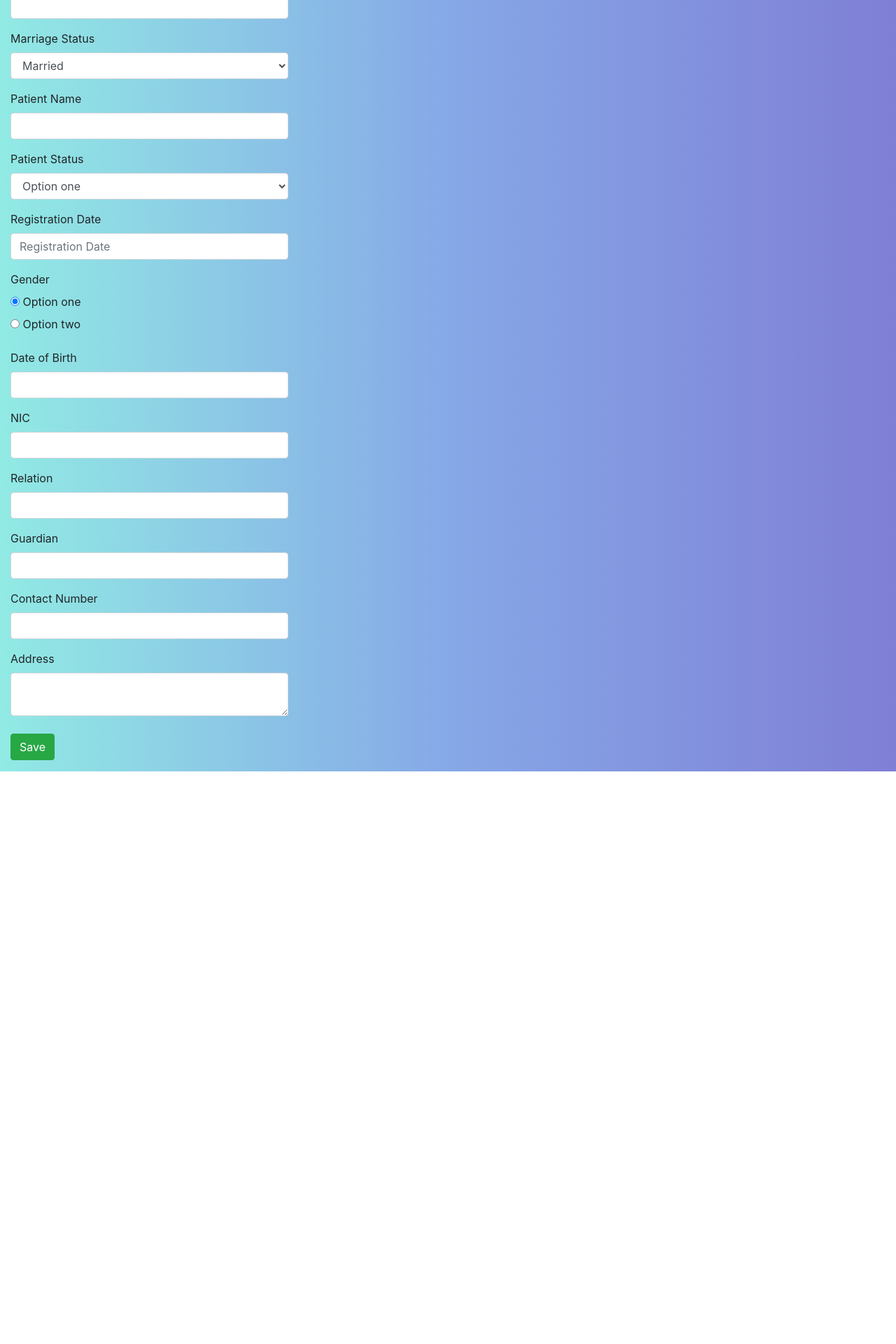
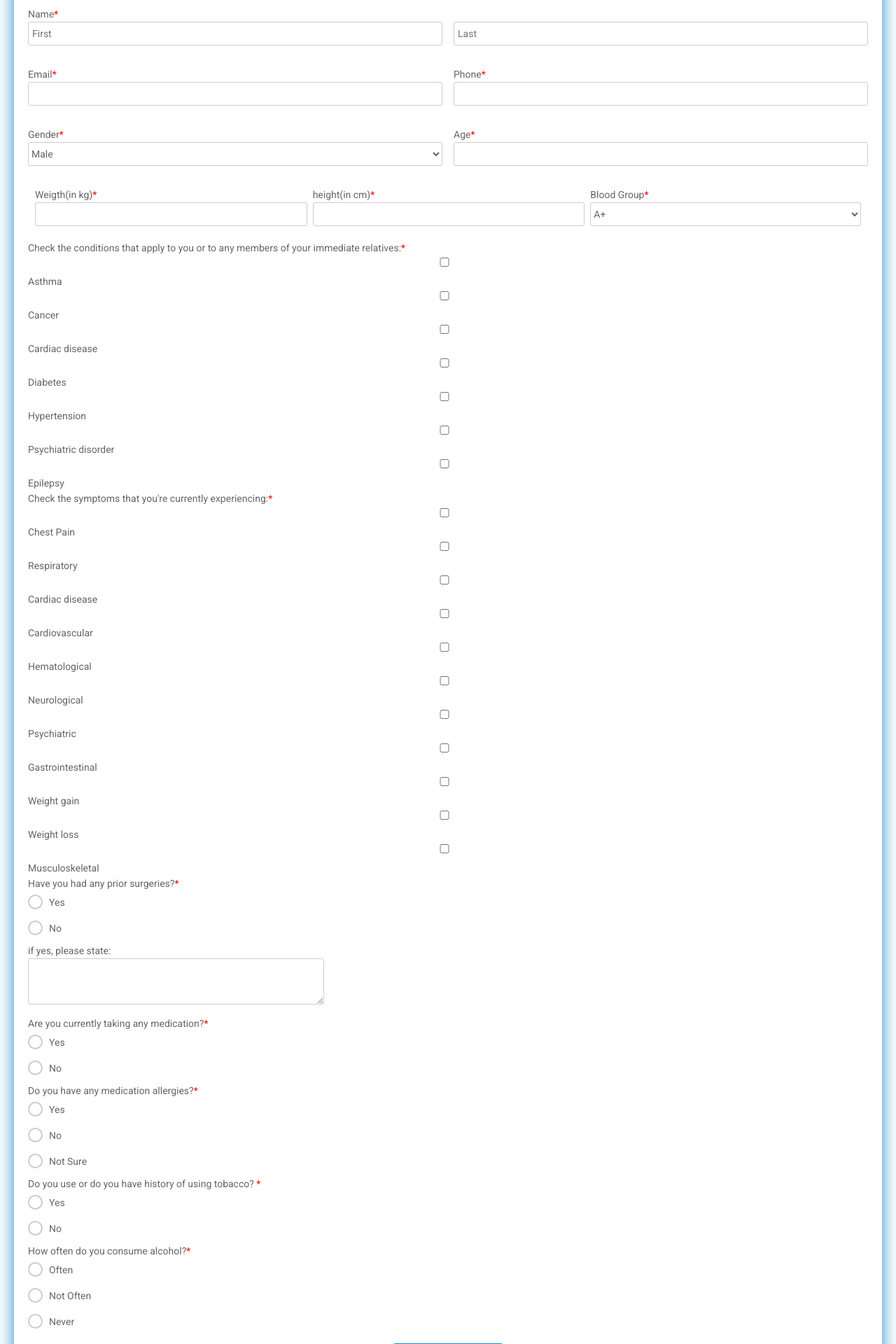
Before and after one commit to BhavyaSheth22/SIH_chatbot, a Flask app: page /medical_history in a window 1280 px wide. Shown: the part 251-2171 px from the top of the page at 70% size. Before the commit the page ends 1353 px from the top, so only its background shows below. Run offline with Flask 2, Linux system fonts and the light colour scheme; some libraries are stand-ins or nearby versions.

Commit message:
did medical form

```diff
--- a/sih_chatbot/routes.py
+++ b/sih_chatbot/routes.py
@@ -63,7 +63,7 @@ def login():
 
 @app.route("/chat")
 def chat():
-    return render_template('ChatScreen.html')
+    return render_template('chat.html')
 
 @app.route("/medical_history")
 def medical_history():
--- a/sih_chatbot/templates/medical_history.html
+++ b/sih_chatbot/templates/medical_history.html
@@ -1,189 +1,385 @@
-<!-- <link href="//netdna.bootstrapcdn.com/bootstrap/3.0.0/css/bootstrap.min.css" rel="stylesheet" id="bootstrap-css">
-<script src="//netdna.bootstrapcdn.com/bootstrap/3.0.0/js/bootstrap.min.js"></script>
-<script src="//code.jquery.com/jquery-1.11.1.min.js"></script> -->
-<!------ Include the above in your HEAD tag ---------->
+<!DOCTYPE html>
 <html>
+  <head>
+    <title>Job Application Form</title>
+    <link href="https://fonts.googleapis.com/css?family=Roboto:300,400,500,700" rel="stylesheet">
 
-<head>
-    <title>Medical History</title>
-    <!-- <link rel="stylesheet" href="https://stackpath.bootstrapcdn.com/bootstrap/3.4.1/css/bootstrap.min.css"
-    integrity="sha384-HSMxcRTRxnN+Bdg0JdbxYKrThecOKuH5zCYotlSAcp1+c8xmyTe9GYg1l9a69psu" crossorigin="anonymous"> -->
-    <link rel="stylesheet" href="https://stackpath.bootstrapcdn.com/bootstrap/4.1.3/css/bootstrap.min.css"
-        integrity="sha384-MCw98/SFnGE8fJT3GXwEOngsV7Zt27NXFoaoApmYm81iuXoPkFOJwJ8ERdknLPMO" crossorigin="anonymous">
-    <link rel="stylesheet" href="https://use.fontawesome.com/releases/v5.5.0/css/all.css"
-        integrity="sha384-B4dIYHKNBt8Bc12p+WXckhzcICo0wtJAoU8YZTY5qE0Id1GSseTk6S+L3BlXeVIU" crossorigin="anonymous">
-    <!-- <script src="https://ajax.googleapis.com/ajax/libs/jquery/3.3.1/jquery.min.js"></script> -->
-    <script src="https://ajax.googleapis.com/ajax/libs/jquery/3.4.1/jquery.min.js"></script>
-    <link rel="stylesheet" type="text/css"
-        href="https://cdnjs.cloudflare.com/ajax/libs/malihu-custom-scrollbar-plugin/3.1.5/jquery.mCustomScrollbar.min.css">
-    <script type="text/javascript"
-        src="https://cdnjs.cloudflare.com/ajax/libs/malihu-custom-scrollbar-plugin/3.1.5/jquery.mCustomScrollbar.min.js"></script>
-    <link href="../static/ChatScreen.css" rel="stylesheet">
+    <style>
+      html, body {
+      min-height: 100%;
+      }
+      .checkbox {
+      padding-left: 20px;
+      }
+      .checkbox-info input[type="checkbox"]:checked+label::before {
+        background-color: #5bc0de;
+        border-color: #5bc0de;
+      }
+
+        .checkbox-info input[type="checkbox"]:checked+label::after {
+        color: #fff;
+        }
+      body, div, form, input, select, p {
+      padding: 0;
+      margin: 0;
+      outline: none;
+      font-family: Roboto, Arial, sans-serif;
+      font-size: 14px;
+      color: #666;
+      line-height: 22px;
+      }
+      h1 {
+      position: absolute;
+      margin: 0;
+      font-size: 38px;
+      color: #fff;
+      z-index: 2;
+      }
+      p.top-info {
+      margin: 10px 0;
+      }
+      .testbox {
+      display: flex;
+      justify-content: center;
+      align-items: center;
+      height: inherit;
+      padding: 20px;
+      }
+      form {
+      width: 100%;
+      padding: 20px;
+      border-radius: 6px;
+      background: #fff;
+      box-shadow: 0 0 25px 0 #1c87c9;
+      }
+      .banner {
+      position: relative;
+      height: 210px;
+      background-image: url("/uploads/media/default/0001/02/fb57ab781c34da322c884532bfec751e843e36fc.jpeg");
+      background-size: cover;
+      display: flex;
+      justify-content: center;
+      align-items: center;
+      text-align: center;
+      }
+      .banner::after {
+      content: "";
+      background-color: rgba(0, 0, 0, 0.6);
+      position: absolute;
+      width: 100%;
+      height: 100%;
+      }
+      input, select, textarea {
+      margin-bottom: 10px;
+      border: 1px solid #ccc;
+      border-radius: 3px;
+      }
+      input {
+      width: calc(100% - 10px);
+      padding: 5px;
+      }
+      input[type="date"] {
+      padding: 4px 5px;
+      }
+      select {
+      width: 100%;
+      padding: 7px 0;
+      background: transparent;
+      }
+      .item:hover p, .item:hover i, .question:hover p, .question label:hover, input:hover::placeholder {
+      color: #1c87c9;
+      }
+      .item input:hover, .item select:hover {
+      border: 1px solid transparent;
+      box-shadow: 0 0 6px 0 #1c87c9;
+      color: #1c87c9;
+      }
+      .item {
+      position: relative;
+      margin: 10px 0;
+      }
+      input[type="date"]::-webkit-inner-spin-button {
+      display: none;
+      }
+      .item i, input[type="date"]::-webkit-calendar-picker-indicator {
+      position: absolute;
+      font-size: 20px;
+      color: #a9a9a9;
+      }
+      .item i {
+      right: 2%;
+      top: 30px;
+      z-index: 1;
+      }
+      [type="date"]::-webkit-calendar-picker-indicator {
+      right: 1%;
+      z-index: 2;
+      opacity: 0;
+      cursor: pointer;
+      }
+      input[type=radio]  {
+      display: none;
+      }
+      label.radio {
+      position: relative;
+      display: inline-block;
+      margin: 5px 20px 10px 0;
+      cursor: pointer;
+      }
+      .question span {
+      margin-left: 30px;
+      }
+      span.required {
+      margin-left: 0;
+      color: red;
+      }
+      label.radio:before {
+      content: "";
+      position: absolute;
+      left: 0;
+      width: 17px;
+      height: 17px;
+      border-radius: 50%;
+      border: 2px solid #ccc;
+      }
+      input[type=radio]:checked + label:before, label.radio:hover:before {
+      border: 2px solid #1c87c9;
+      }
+      label.radio:after {
+      content: "";
+      position: absolute;
+      top: 6px;
+      left: 5px;
+      width: 8px;
+      height: 4px;
+      border: 3px solid #1c87c9;
+      border-top: none;
+      border-right: none;
+      transform: rotate(-45deg);
+      opacity: 0;
+      }
+      input[type=radio]:checked + label:after {
+      opacity: 1;
+      }
+      .btn-block {
+      margin-top: 10px;
+      text-align: center;
+      }
+      button {
+      width: auto;
+      padding: 10px;
+      border: none;
+      border-radius: 5px;
+      background: #1c87c9;
+      font-size: 16px;
+      font-weight: 700;
+      color: #fff;
+      cursor: pointer;
+      }
+      button:hover {
+      background: #1e6fa0;
+      }
+      @media (min-width: 568px) {
+      .name-item, .contact-item, .position-item {
+      display: flex;
+      flex-wrap: wrap;
+      justify-content: space-between;
+      }
+      .name-item input {
+      width: calc(50% - 20px);
+      }
+      .contact-item .item, .position-item .item {
+      width: calc(50% - 8px);
+      }
+      .Row {
+      display: table;
+      width: 100%; /*Optional*/
+      table-layout: fixed; /*Optional*/
+      border-spacing: 10px; /*Optional*/
+      }
+      .Column {
+      display: table-cell;
+      }
+      .contact-item input, .position-item input {
+      width: calc(100% - 12px);
+      }
+      .position-item select {
+      width: 100%;
+      }
+      }
+    </style>
   </head>
+  <body>
 
-<body>
-    <div class="justify-content-center">
-        <form>
-            <fieldset>
-                <!-- Form Name -->
-                <legend>Patient Creation </legend>
-
-                <!-- File Button -->
-                <div class="form-group">
-                    <label class="col-md-4 control-label" for="Photo">Photo</label>
-                    <div class="col-md-4">
-                        <input id="Photo" name="Photo" class="input-file" type="file">
+    <div class="testbox">
+    <form method="POST" action="">
+        <div class="banner">
+          <h1>Medical History</h1>
+        </div>
+        <div class="item">
+          <p>Name<span class="required">*</span></p>
+          <div class="name-item">
+            <input type="text" name="name" placeholder="First" required/>
+            <input type="text" name="name" placeholder="Last" required/>
           </div>
         </div>
-
-                <!-- Text input-->
-                <div class="form-group">
-                    <label class="col-md-4 control-label" for="Registration Number ">Registration Number </label>
-                    <div class="col-md-4">
-                        <input id="Registration Number " name="Registration Number " type="text" placeholder=""
-                            class="form-control input-md">
-
+        <div class="contact-item">
+          <div class="item">
+            <p>Email<span class="required">*</span></p>
+            <input type="text" name="name" required/>
+          </div>
+          <div class="item">
+            <p>Phone<span class="required">*</span></p>
+            <input type="text" name="name" required/>
           </div>
         </div>
-
-                <!-- Text input-->
-                <div class="form-group">
-                    <label class="col-md-4 control-label" for="BHT Number">BHT Number</label>
-                    <div class="col-md-4">
-                        <input id="BHT Number" name="BHT Number" type="text" placeholder=""
-                            class="form-control input-md">
-
+        <div class="position-item">
+          <div class="item">
+            <p>Gender<span class="required">*</span></p>
+            <select required>
+              <option value="1">Male</option>
+              <option value="2">Female</option>
+              <option value="3">Other</option>
+            </select>
+          </div>
+          <div class="item">
+            <!-- <p>Available start date<span class="required">*</span></p>
+            <input type="date" name="bdate" required/>
+            <i class="fas fa-calendar-alt"></i> -->
+            <p>Age<span class="required">*</span></p>
+            <input type="text" name="name" required/>
           </div>
         </div>
-
-                <!-- Select Basic -->
-                <div class="form-group">
-                    <label class="col-md-4 control-label" for="selectbasic">Marriage Status</label>
-                    <div class="col-md-4">
-                        <select id="selectbasic" name="selectbasic" class="form-control">
-                            <option value="1">Married</option>
-                            <option value="2">Unmarried</option>
+        <div class="Row">
+          <div class="Column">
+            <p>Weigth(in kg)<span class="required">*</span></p>
+            <input type="text" name="name" required/>
+          </div>
+          <div class="Column">
+            <p>height(in cm)<span class="required">*</span></p>
+            <input type="text" name="name" required/>
+          </div>
+          <div class="Column">
+            <p>Blood Group<span class="required">*</span></p>
+            <select required>
+              <option value="1">A+</option>
+              <option value="2">A-</option>
+              <option value="3">B+</option>
+              <option value="1">B-</option>
+              <option value="2">AB+</option>
+              <option value="3">AB-</option>
+              <option value="2">O+</option>
+              <option value="3">O-</option>
             </select>
           </div>
         </div>
+        <div class="question">
+          <p>Check the conditions that apply to you or to any members of your immediate relatives:<span class="required">*</span></p>
+          <div class="question-answer">
+              <label><input type="checkbox" value="none" id="Asthma" name="status" required>Asthma</input></label>
+              <label><input type="checkbox" value="none" id="Cancer" name="status" required>Cancer</input></label>
+              <label><input type="checkbox" value="none" id="Cardiac disease" name="status" required>Cardiac disease</input></label>
+              <label><input type="checkbox" value="none" id="Diabetes" name="status" required>Diabetes</input></label>
+              <label><input type="checkbox" value="none" id="Hypertension" name="status" required>Hypertension</input></label>
+              <label><input type="checkbox" value="none" id="Psychiatric disorder" name="status" required>Psychiatric disorder</input></label>
+              <label><input type="checkbox" value="none" id="Epilepsy" name="status" required>Epilepsy</input></label>
+        </div>
+        <div class="question">
+          <p>Check the symptoms that you're currently experiencing:<span class="required">*</span></p>
+          <div class="question-answer">
+              <label><input type="checkbox" value="none"  name="status" required>Chest Pain</input></label>
+              <label><input type="checkbox" value="none"  name="status" required>Respiratory</input></label>
+              <label><input type="checkbox" value="none"  name="status" required>Cardiac disease</input></label>
+              <label><input type="checkbox" value="none"  name="status" required>Cardiovascular</input></label>
+              <label><input type="checkbox" value="none"  name="status" required>Hematological</input></label>
+              <label><input type="checkbox" value="none"  name="status" required>Neurological</input></label>
+              <label><input type="checkbox" value="none"  name="status" required>Psychiatric</input></label>
+              <label><input type="checkbox" value="none"  name="status" required>Gastrointestinal</input></label>
+              <label><input type="checkbox" value="none"  name="status" required>Weight gain</input></label>
+              <label><input type="checkbox" value="none"  name="status" required>Weight loss</input></label>
+              <label><input type="checkbox" value="none"  name="status" required>Musculoskeletal</input></label>
+        </div>
+        <div class="question">
+          <p>Have you had any prior surgeries?<span class="required">*</span></p>
+          <div class="question-answer">
+            <div>
+              <input type="radio" value="none" id="radio_7" name="references" />
+              <label for="radio_7" class="radio"><span>Yes</span></label>
+            </div>
+            <div>
+              <input type="radio" value="none" id="radio_8" name="references" />
+              <label for="radio_8" class="radio"><span>No</span></label>
+            </div>
+            <p>if yes, please state:</p>
+            <textarea rows="4" cols="50">
 
-                <!-- Text input-->
-                <div class="form-group">
-                    <label class="col-md-4 control-label" for="Patient Name ">Patient Name </label>
-                    <div class="col-md-4">
-                        <input id="Patient Name " name="Patient Name " type="text" placeholder=""
-                            class="form-control input-md">
-
+            </textarea>
           </div>
         </div>
-
-                <!-- Select Basic -->
-                <div class="form-group">
-                    <label class="col-md-4 control-label" for="Patient Status ">Patient Status </label>
-                    <div class="col-md-4">
-                        <select id="Patient Status " name="Patient Status " class="form-control">
-                            <option value="1">Option one</option>
-                            <option value="2">Option two</option>
-                            <option value="3">Option three</option>
-                        </select>
+        <div class="question">
+          <p>Are you currently taking any medication?<span class="required">*</span></p>
+          <div class="question-answer">
+            <div>
+              <input type="radio" value="none" id="radio_5" name="references" />
+              <label for="radio_5" class="radio"><span>Yes</span></label>
             </div>
-                </div>
-
-                <!-- Text input-->
-                <div class="form-group">
-                    <label class="col-md-4 control-label" for="textinput">Registration Date </label>
-                    <div class="col-md-4">
-                        <input id="textinput" name="textinput" type="text" placeholder="Registration Date "
-                            class="form-control input-md">
-
-                    </div>
-                </div>
-
-                <!-- Multiple Radios -->
-                <div class="form-group">
-                    <label class="col-md-4 control-label" for="Gender">Gender</label>
-                    <div class="col-md-4">
-                        <div class="radio">
-                            <label for="Gender-0">
-                                <input type="radio" name="Gender" id="Gender-0" value="1" checked="checked">
-                                Option one
-                            </label>
-                        </div>
-                        <div class="radio">
-                            <label for="Gender-1">
-                                <input type="radio" name="Gender" id="Gender-1" value="2">
-                                Option two
-                            </label>
+            <div>
+              <input type="radio" value="none" id="radio_6" name="references" />
+              <label for="radio_6" class="radio"><span>No</span></label>
             </div>
           </div>
         </div>
-
-                <!-- Text input-->
-                <div class="form-group">
-                    <label class="col-md-4 control-label" for="Date of Birth">Date of Birth</label>
-                    <div class="col-md-4">
-                        <input id="Date of Birth" name="Date of Birth" type="text" placeholder=""
-                            class="form-control input-md">
-
+        <div class="question">
+          <p>Do you have any medication allergies?<span class="required">*</span></p>
+          <div class="question-answer">
+            <div>
+              <input type="radio" value="none" id="radio_7" name="references" />
+              <label for="radio_7" class="radio"><span>Yes</span></label>
+            </div>
+            <div>
+              <input type="radio" value="none" id="radio_8" name="references" />
+              <label for="radio_8" class="radio"><span>No</span></label>
+            </div>
+            <div>
+              <input type="radio" value="none" id="radio_9" name="references" />
+              <label for="radio_9" class="radio"><span>Not Sure</span></label>
             </div>
           </div>
-
-                <!-- Text input-->
-                <div class="form-group">
-                    <label class="col-md-4 control-label" for="NIC">NIC</label>
-                    <div class="col-md-4">
-                        <input id="NIC" name="NIC" type="text" placeholder="" class="form-control input-md">
-
+        </div>
+        <div class="question">
+          <p>Do you use or do you have history of using tobacco? <span class="required">*</span></p>
+          <div class="question-answer">
+            <div>
+              <input type="radio" value="none" id="radio_10" name="references" />
+              <label for="radio_10" class="radio"><span>Yes</span></label>
+            </div>
+            <div>
+              <input type="radio" value="none" id="radio_11" name="references" />
+              <label for="radio_11" class="radio"><span>No</span></label>
             </div>
           </div>
-
-                <!-- Text input-->
-                <div class="form-group">
-                    <label class="col-md-4 control-label" for="Relation">Relation</label>
-                    <div class="col-md-4">
-                        <input id="Relation" name="Relation" type="text" placeholder="" class="form-control input-md">
-
+        </div>
+        <div class="question">
+          <p>How often do you consume alcohol?<span class="required">*</span></p>
+          <div class="question-answer">
+            <div>
+              <input type="radio" value="none" id="radio_12" name="references" />
+              <label for="radio_12" class="radio"><span>Often</span></label>
+            </div>
+            <div>
+              <input type="radio" value="none" id="radio_13" name="references" />
+              <label for="radio_13" class="radio"><span>Not Often</span></label>
+            </div>
+             <div>
+              <input type="radio" value="none" id="radio_14" name="references" />
+              <label for="radio_14" class="radio"><span>Never</span></label>
             </div>
           </div>
-
-                <!-- Text input-->
-                <div class="form-group">
-                    <label class="col-md-4 control-label" for="Guardian">Guardian</label>
-                    <div class="col-md-4">
-                        <input id="Guardian" name="Guardian" type="text" placeholder="" class="form-control input-md">
-
         </div>
+        <div class="btn-block">
+          <button type="submit" href="/">Apply For The Job</button>
         </div>
-
-                <!-- Text input-->
-                <div class="form-group">
-                    <label class="col-md-4 control-label" for="Contact Number">Contact Number</label>
-                    <div class="col-md-4">
-                        <input id="Contact Number" name="Contact Number" type="text" placeholder=""
-                            class="form-control input-md">
-
-                    </div>
-                </div>
-
-                <!-- Textarea -->
-                <div class="form-group">
-                    <label class="col-md-4 control-label" for="Address">Address</label>
-                    <div class="col-md-4">
-                        <textarea class="form-control" id="Address" name="Address"></textarea>
-                    </div>
-                </div>
-
-                <!-- Button -->
-                <div class="form-group">
-                    <label class="col-md-4 control-label" for="Save"></label>
-                    <div class="col-md-4">
-                        <button id="Save" name="Save" class="btn btn-success">Save</button>
-                    </div>
-                </div>
-            </fieldset>
       </form>
     </div>
-
   </body>
-
 </html>
```
Also changed, not shown: sih_chatbot/site.db, sih_chatbot/templates/chat.html (renamed from sih_chatbot/templates/ChatScreen.html). Lines whose indentation alone changed are shown as unchanged.
